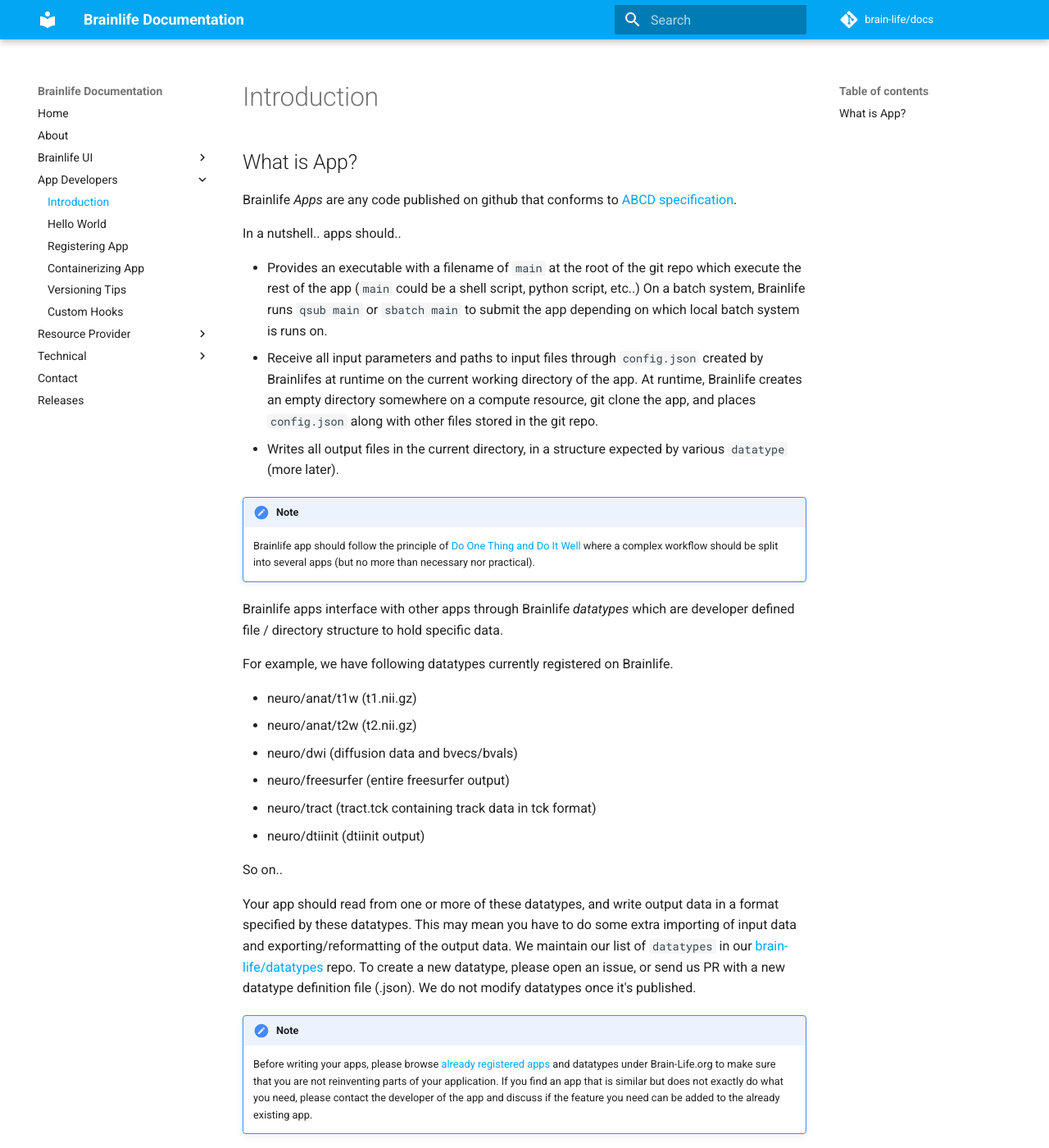
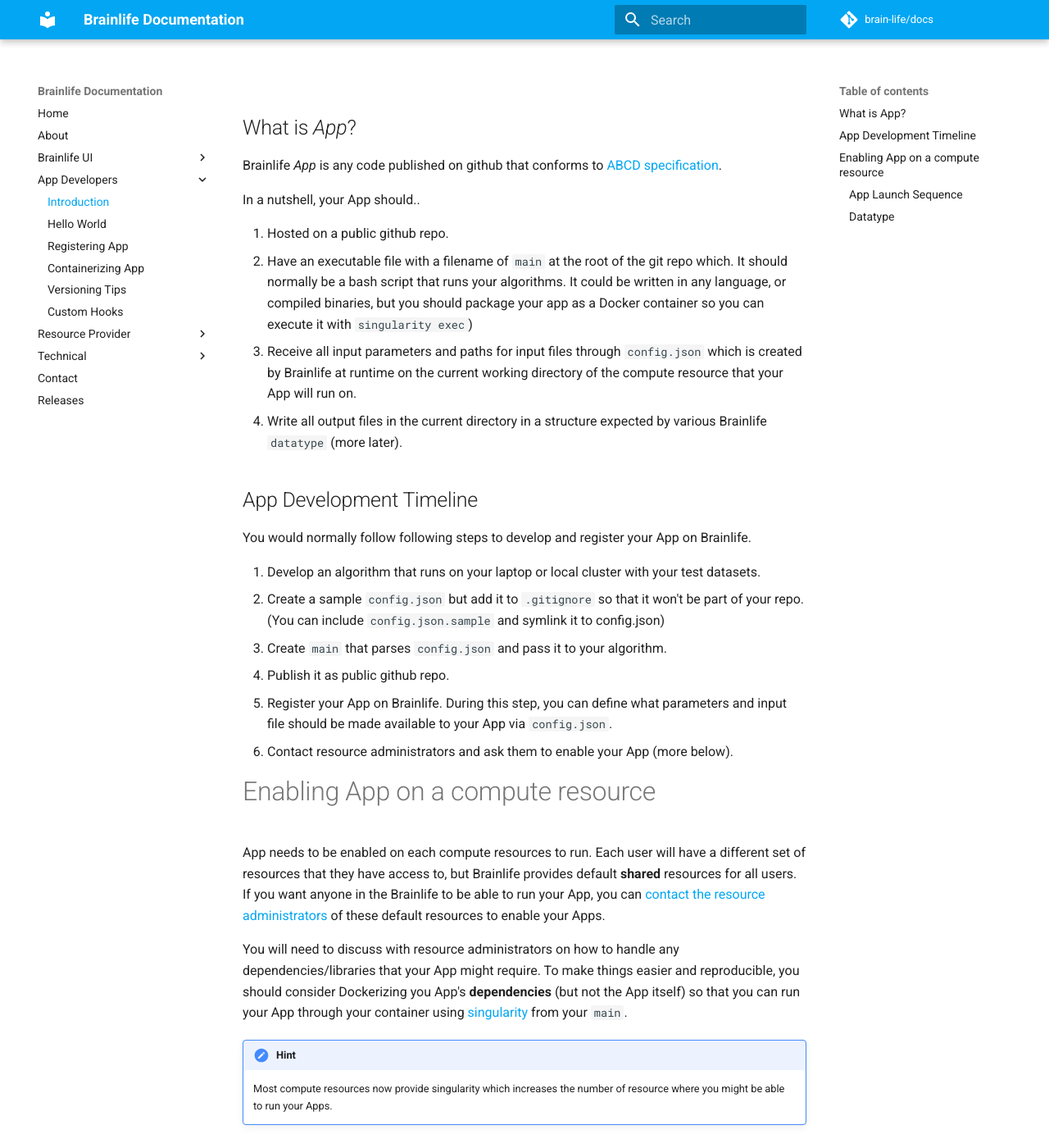
Before and after one commit to brainlife/docs, an MkDocs documentation site: the page built from docs/apps/introduction.md, in a window 1280 px wide and 1400 px high. Shown: the whole window at 82% size. Built offline with MkDocs 1.6.1 and Material for MkDocs 9.7.7, drawn with Linux system fonts in a browser that asks for light colours; comment, search, counter and statistics services are not loaded; old or Windows-style settings are respelled for this version of MkDocs; some of the changed text lies outside the part shown.

Commit message:
edited app/introduction

```diff
--- a/docs/apps/introduction.md
+++ b/docs/apps/introduction.md
@@ -1,31 +1,70 @@
 
-## What is App?
+## What is *App*?
 
-Brainlife *Apps* are any code published on github that conforms to [ABCD specification](https://github.com/brain-life/abcd-spec).
+Brainlife *App* is any code published on github that conforms to [ABCD specification](https://github.com/brain-life/abcd-spec).
 
-In a nutshell.. apps should..
+In a nutshell, your App should..
 
-* Provides an executable with a filename of `main` at the root of the git repo which execute the rest of the app (`main` could be a shell script, python script, etc..) On a batch system, Brainlife runs `qsub main` or `sbatch main` to submit the app depending on which local batch system is runs on.
-* Receive all input parameters and paths to input files through `config.json` created by Brainlifes at runtime on the current working directory of the app. At runtime, Brainlife creates an empty directory somewhere on a compute resource, git clone the app, and places `config.json` along with other files stored in the git repo.
-* Writes all output files in the current directory, in a structure expected by various `datatype` (more later).
+1. Hosted on a public github repo.
+2. Have an executable file with a filename of `main` at the root of the git repo which. It should normally be a bash script that runs your algorithms. It could be written in any language, or compiled binaries, but you should package your app as a Docker container so you can execute it with `singularity exec`)
+3. Receive all input parameters and paths for input files through `config.json` which is created by Brainlife at runtime on the current working directory of the compute resource that your App will run on.
+4. Write all output files in the current directory in a structure expected by various Brainlife `datatype` (more later).
 
-!!! note
-    Brainlife app should follow the principle of [Do One Thing and Do It Well](https://en.wikipedia.org/wiki/Unix_philosophy#Do_One_Thing_and_Do_It_Well) where a complex workflow should be split into several apps (but no more than necessary nor practical).
+## App Development Timeline
 
-Brainlife apps interface with other apps through Brainlife *datatypes* which are developer defined file / directory structure to hold specific data.
+You would normally follow following steps to develop and register your App on Brainlife.
 
-For example, we have following datatypes currently registered on Brainlife.
+1. Develop an algorithm that runs on your laptop or local cluster with your test datasets.
+2. Create a sample `config.json` but add it to `.gitignore` so that it won't be part of your repo. (You can include `config.json.sample` and symlink it to config.json)
+3. Create `main` that parses `config.json` and pass it to your algorithm.
+4. Publish it as public github repo.
+5. Register your App on Brainlife. During this step, you can define what parameters and input file should be made available to your App via `config.json`.
+6. Contact resource administrators and ask them to enable your App (more below).
+
+# Enabling App on a compute resource
+
+App needs to be enabled on each compute resources to run. Each user will have a different set of resources that they have access to, but Brainlife provides default **shared** resources for all users. If you want anyone in the Brainlife to be able to run your App, you can [contact the resource administrators](brlife@iu.edu) of these default resources to enable your Apps.
+
+You will need to discuss with resource administrators on how to handle any dependencies/libraries that your App might require. To make things easier and reproducible, you should consider Dockerizing you App's **dependencies** (but not the App itself) so that you can run your App through your container using [singularity](https://singularity.lbl.gov/) from your `main`.
+
+!!! hint
+    Most compute resources now provide singularity which increases the number of resource where you might be able to run your Apps.
+
+## App Launch Sequence
+
+Brainlife executes an App in following steps.
+
+1. A user requests to run your App through Brainlife.
+2. Brainlife queries a list of compute resources that user has access to and currently available to run your App. Brainlife then determines the best compute resource to run your App.
+3. Brainlife stages input datasets out of Brainlife's datasets archive, or transfer any dependent task's work directory that are required to run your App.
+4. Brainlife creates a new working directory by git cloning your App on (normally) a resource's scratch disk space, and place `config.json` containing user specified configuration parameters and various paths the input files.
+5. Brainlife then runs `start` hook installed on each compute resources as part of `abcd specification` (App developer should have to worry about this under the most circumstances).
+6. On a PBS cluster, `start` hook then **qsub**s your `main` script and place it on the local batch scheduler queue.
+7. Local job scheduler runs your `main` on a compute node and your App will execute your algorithm, and generate output on the working directory.
+8. Brainlife periodically monitors your job and relay information back to the user.
+9. Once job is completed, user archives an output dataset if the result is valid.
+
+## Datatype
+
+Different Brainlife Apps can exchange input/output datasets through Brainlife *datatypes* which are developer defined file/directory structure that holds specific set of data.
+
+Here are some example of currently registered datatypes.
 
 * neuro/anat/t1w (t1.nii.gz)
 * neuro/anat/t2w (t2.nii.gz)
 * neuro/dwi (diffusion data and bvecs/bvals)
 * neuro/freesurfer (entire freesurfer output)
-* neuro/tract (tract.tck containing track data in tck format)
-* neuro/dtiinit (dtiinit output)
+* neuro/tract (tract.tck containing fiber track data)
+* neuro/dtiinit (dtiinit output - dti output directory)
+* generic/images (a list of images)
+* raw (unstructured data often used during development)
 
-So on..
+Your App should read from one or more of these datatypes and write output data in a format specified by another datatype. By identifying existing datatypes that you can interoperate you can interface with datasets generated by other Apps and your output can be used by other Apps as their input.
 
-Your app should read from one or more of these datatypes, and write output data in a format specified by these datatypes. This may mean you have to do some extra importing of input data and exporting/reformatting of the output data. We maintain our list of `datatypes` in our [brain-life/datatypes](https://github.com/brain-life/datatypes/tree/master/datatypes/neuro) repo. To create a new datatype, please open an issue, or send us PR with a new datatype definition file (.json). We do not modify datatypes once it's published.
+We maintain a list of `datatypes` in our [brain-life/datatypes](https://github.com/brain-life/datatypes/tree/master/datatypes/neuro) repo. To create a new datatype, please open an issue, or submit a PR with a new datatype definition file (.json). We do not modify datatypes once it's published to preserve backward compatibility, but you can re-register new datatype under a different version.
 
-!!! note
-    Before writing your apps, please browse [already registered apps](https://brainlife.io/warehouse/#/apps) and datatypes under Brain-Life.org to make sure that you are not reinventing parts of your application. If you find an app that is similar but does not exactly do what you need, please contact the developer of the app and discuss if the feature you need can be added to the already existing app.
+!!! hint
+    Brainlife app should follow the [Do One Thing and Do It Well](https://en.wikipedia.org/wiki/Unix_philosophy#Do_One_Thing_and_Do_It_Well) principle where a complex workflow should be split into several smaller Apps (but no more than necessary nor practical) to promote code-reuse and help parallelize your workflow and run each App on the most appropriate compute resource available.
+
+!!! hint
+    Before writing your apps, please browse [currently registered Brainlife Apps](https://brainlife.io/warehouse/#/apps) and datatypes under Brainlife.io to make sure you are not reinventing Apps. If you find an App that is similar to what you need, please contact the developer of the App and discuss if the feature you need can be added to the App.
```
Also changed, not shown: docs/contact.md (+5 -3 lines).
